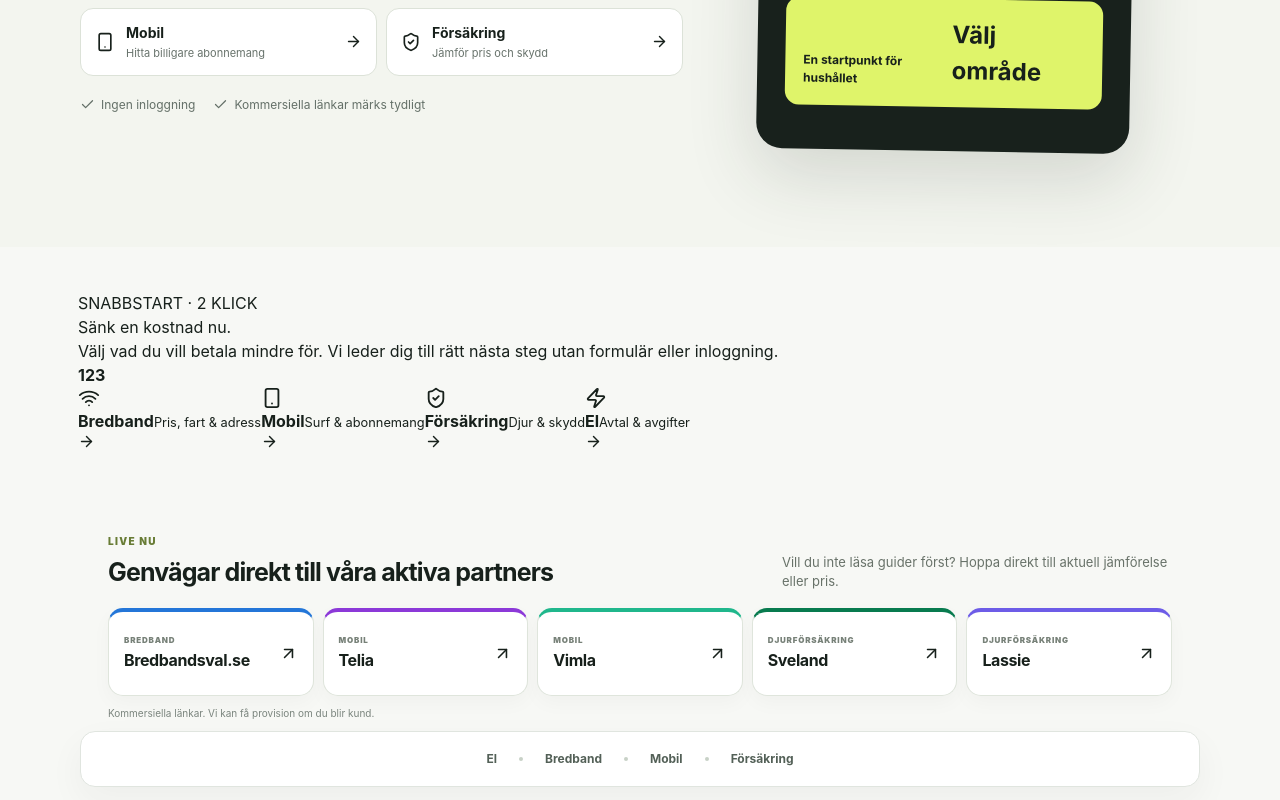
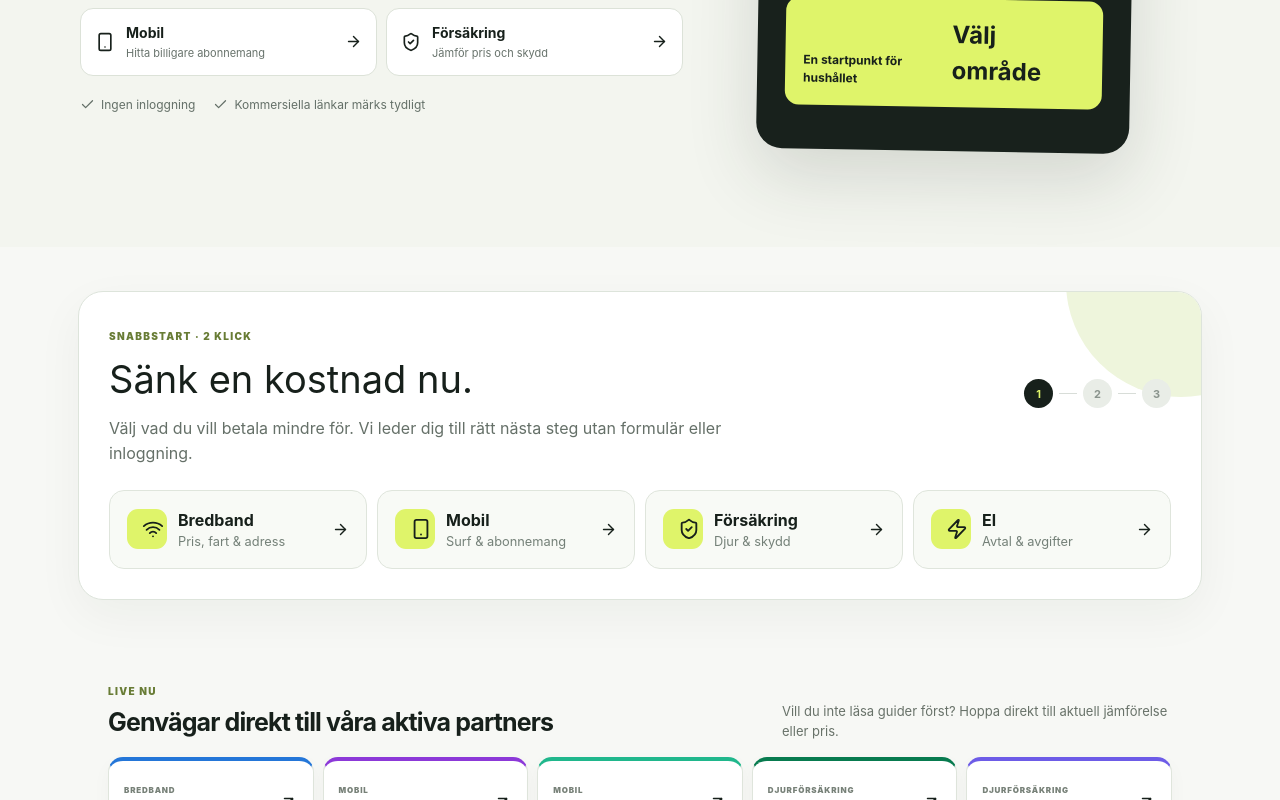
Before and after one commit to arvidlandin-cpu/sankkostnaden, a Next.js app: page / in a window 1280 px wide. Shown: the part 603-1403 px from the top of the page. Built offline with nearby package versions, Linux system fonts and the light colour scheme.

Commit message:
Style interactive savings flow for desktop and mobile

```diff
--- a/styles/global.css
+++ b/styles/global.css
@@ -667,3 +667,16 @@ footer .brand {
 .livePartnerDisclosure{display:block;margin-top:10px;color:#7b857e;font-size:10px}
 @media(max-width:800px){.livePartnerDockGrid{grid-template-columns:repeat(2,1fr)}.livePartnerDockHead{align-items:start;flex-direction:column;gap:8px}}
 @media(max-width:520px){.livePartnerDock{padding:20px 18px;margin-top:18px}.livePartnerDockGrid{display:flex;overflow-x:auto;scroll-snap-type:x mandatory;padding-bottom:5px}.livePartnerPill{flex:0 0 72%;scroll-snap-align:start}.livePartnerDockHead strong{font-size:22px}.partnerExpressGrid{grid-template-columns:1fr 1fr}.partnerExpressCard{padding:13px}.expressBrand{font-size:17px}}
+
+
+/* Interactive savings navigator */
+.savingsNav{position:relative;overflow:hidden;padding:30px;border-radius:25px;background:#fff;border:1px solid #dde4db;box-shadow:0 16px 48px #17201b0c}
+.savingsNav:after{content:"";position:absolute;width:230px;height:230px;border-radius:50%;background:#eef5dc;right:-95px;top:-125px;pointer-events:none}
+.savingsNavTop{position:relative;z-index:1;display:flex;justify-content:space-between;align-items:center;gap:25px}.savingsNavTop>div:first-child{max-width:650px}.savingsNavTop span,.savingsQuestion small,.savingsResult>div>small{font-size:10px;letter-spacing:.13em;font-weight:900;color:#687c35}.savingsNavTop h2{font-size:38px!important;margin:5px 0 8px!important}.savingsNavTop p{margin:0;color:#657068;line-height:1.55}
+.stepDots{display:flex;align-items:center;gap:6px;flex:0 0 auto}.stepDots b{width:29px;height:29px;border-radius:50%;display:grid;place-items:center;background:#e9ede7;color:#8a948d;font-size:11px}.stepDots b.on{background:#17201b;color:#dff46a}.stepDots i{width:18px;height:1px;background:#d8ddd8}
+.savingsAreaGrid{position:relative;z-index:1;display:grid;grid-template-columns:repeat(4,1fr);gap:10px;margin-top:24px}.savingsAreaGrid button{cursor:pointer;text-align:left;display:grid;grid-template-columns:auto 1fr auto;grid-template-rows:auto auto;align-items:center;column-gap:11px;padding:17px;border:1px solid #dfe5dc;border-radius:15px;background:#f8faf6;color:#17201b}.savingsAreaGrid button:hover{background:#eef5dc}.savingsAreaGrid button>span{grid-row:1/3;width:40px;height:40px;border-radius:11px;background:#dff46a;display:grid;place-items:center}.savingsAreaGrid strong{font-size:16px}.savingsAreaGrid small{color:#748078}.savingsAreaGrid svg:last-child{grid-column:3;grid-row:1/3}
+.savingsQuestion{margin-top:24px;padding-top:20px;border-top:1px solid #e7ebe5}.savingsQuestion h3,.savingsResult h3{font-size:25px;margin:4px 0 14px}.savingsQuestion>div:nth-child(2){display:flex;gap:8px;flex-wrap:wrap}.savingsQuestion>div:nth-child(2) button{cursor:pointer;display:flex;align-items:center;gap:8px;padding:13px 15px;border:0;border-radius:11px;background:#17201b;color:#fff;font-weight:800}
+.navReset{cursor:pointer;margin-top:14px;display:flex;align-items:center;gap:5px;border:0;background:transparent;color:#657068;font-weight:700}
+.savingsResult{position:relative;z-index:1;margin-top:24px;padding:22px;border-radius:18px;background:#17201b;color:#fff}.savingsResult h3{color:#fff}.savingsResult p{max-width:600px;color:#bdc7c0;line-height:1.5}.resultGuide{display:inline-flex;align-items:center;gap:7px;padding:12px 15px;border-radius:10px;background:#dff46a;color:#17201b;text-decoration:none;font-weight:850}.resultPartners{display:flex;gap:8px;flex-wrap:wrap;margin-top:18px;padding-top:17px;border-top:1px solid #ffffff16}.resultPartners>span{width:100%;font-size:9px;letter-spacing:.12em;color:#aeb9b1;font-weight:900}.resultPartners a{min-width:150px;display:grid;gap:3px;padding:12px 14px;border-radius:11px;background:#fff;color:#17201b;text-decoration:none}.resultPartners b{font-size:16px}.resultPartners small{display:flex;align-items:center;gap:4px;color:#687269}.savingsResult .navReset{color:#aeb9b1}
+@media(max-width:800px){.savingsAreaGrid{grid-template-columns:1fr 1fr}}
+@media(max-width:520px){.savingsNav{padding:20px 15px;margin-left:-8px;margin-right:-8px}.savingsNavTop{align-items:flex-start}.savingsNavTop h2{font-size:29px!important}.stepDots{display:none}.savingsAreaGrid{grid-template-columns:1fr;margin-top:18px}.savingsAreaGrid button{min-height:70px}.savingsQuestion>div:nth-child(2){display:grid}.savingsQuestion>div:nth-child(2) button{justify-content:space-between;min-height:48px}.resultPartners{display:grid}.resultPartners a{width:100%}}
```
